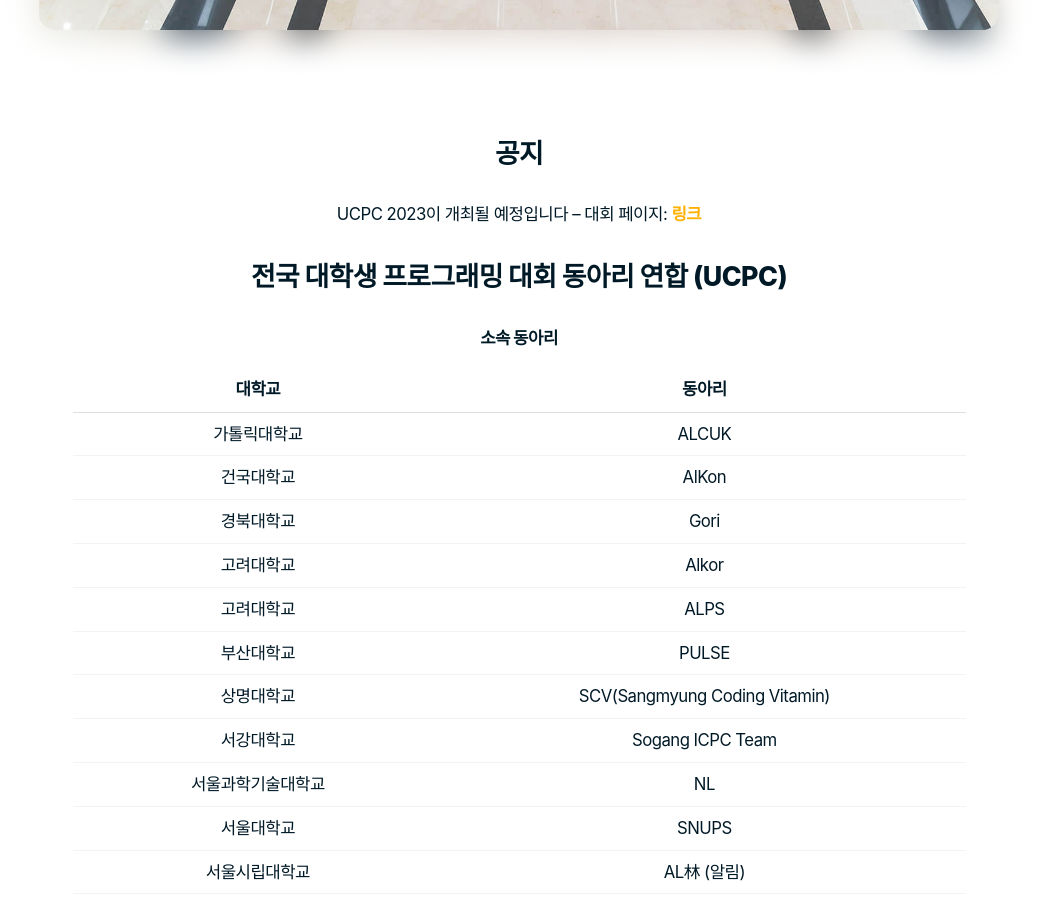
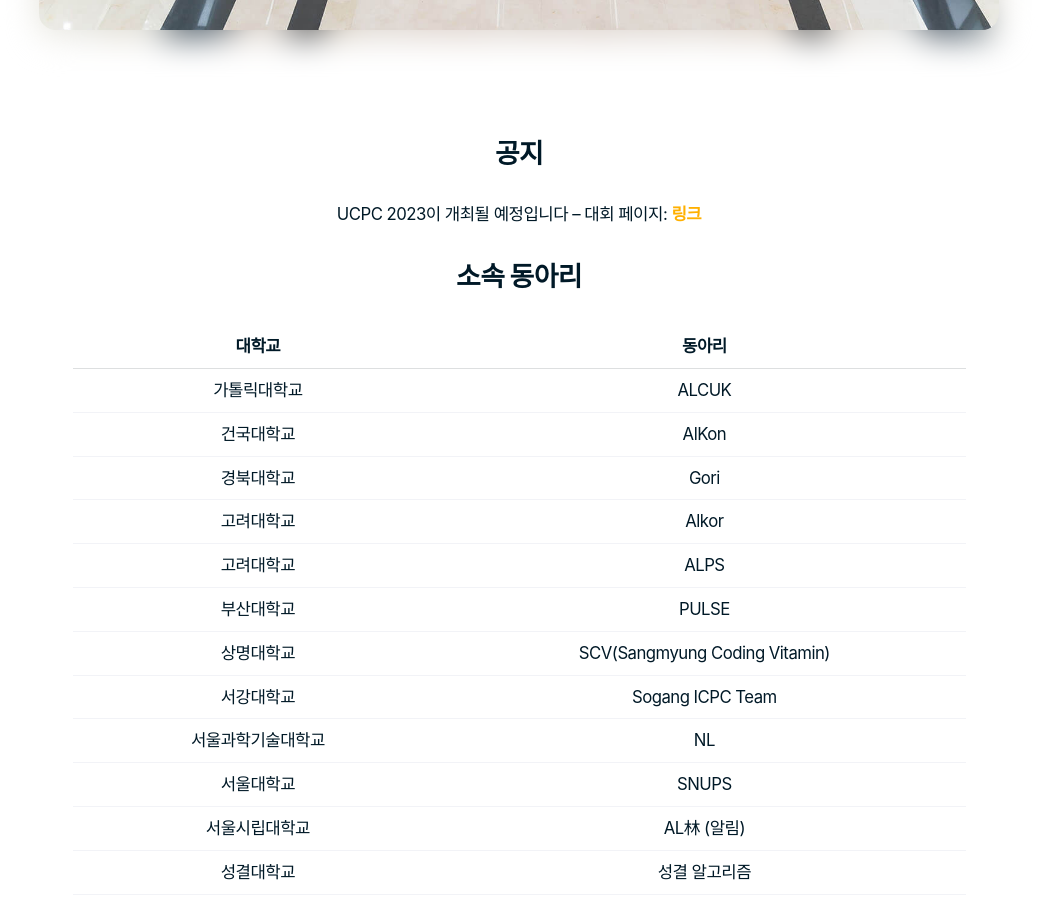
Before and after one commit to ucpcc/main, a Jekyll site: the page built from index.md, in a window 1280 px wide and 900 px high, scrolled down 927 px. Shown: the whole window, without its empty margins (121-1160 px from the left). Built offline with Jekyll 4.4.1, drawn with Linux system fonts in a browser that asks for light colours; some web fonts are replaced.

Commit message:
minor fix header

```diff
--- a/index.md
+++ b/index.md
@@ -6,9 +6,7 @@ title: 전국 대학생 프로그래밍 대회 동아리 연합
 ## 공지
 - UCPC 2023이 개최될 예정입니다 -- 대회 페이지: [링크](http://2023.ucpc.me)
 
-## 전국 대학생 프로그래밍 대회 동아리 연합 (UCPC)
-
-### 소속 동아리
+## 소속 동아리
 
 | 대학교 | 동아리 |
 | ---- | ----- |
@@ -47,7 +45,7 @@ title: 전국 대학생 프로그래밍 대회 동아리 연합
 | KAIST | RUN |
 | UNIST | Almight |
 
-### 임원
+## 임원
 
 | 직책 | 핸들 | 소속 동아리 |
 | --- | --- | -------- |
```
